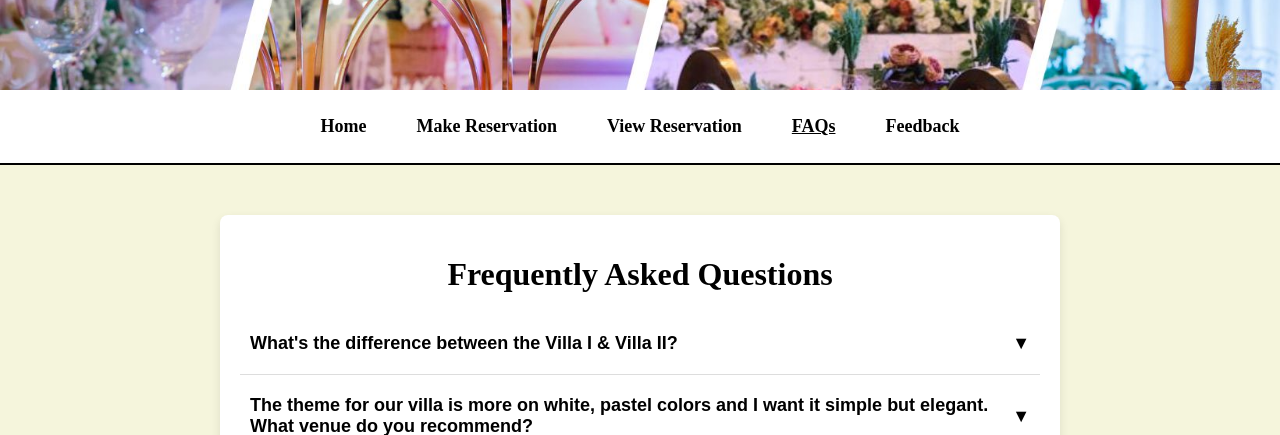
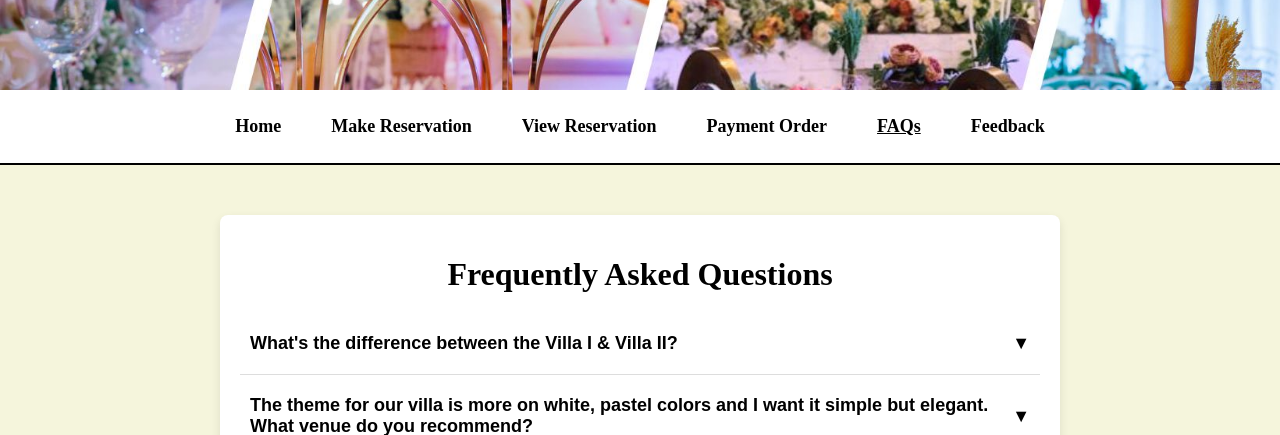
Before and after one commit to RosarioAngelica/trylang_cohere, a PHP site: page /VillaSalud.UI/pages/faqs.html in a window 1280 px wide. Shown: the top 435 px of the page. Run offline with PHP 8.4, Linux system fonts and the light colour scheme.

Commit message:
fix linking

```diff
--- a/VillaSalud.UI/pages/faqs.html
+++ b/VillaSalud.UI/pages/faqs.html
@@ -14,6 +14,7 @@
           <li><a href="../pages/p_homepage.html">Home</a></li>
           <li><a href="../pages/p_make_reservation.php">Make Reservation</a></li>
           <li><a href="../pages/p_view_reservation.html">View Reservation</a></li>
+          <li><a href="../pages/payment_order.html" >Payment Order</a></li>
           <li><a href="#" class="active">FAQs</a></li>
           <li><a href="../pages/feedback.php">Feedback</a></li>
         </ul>
--- a/VillaSalud.UI/pages/feedback.php
+++ b/VillaSalud.UI/pages/feedback.php
@@ -83,6 +83,7 @@ function test_input($data) {
         <li><a href="../pages/p_homepage.html">Home</a></li>
         <li><a href="../pages/p_make_reservation.php">Make Reservation</a></li>
         <li><a href="../pages/p_view_reservation.html">View Reservation</a></li>
+        <li><a href="../pages/payment_order.html" >Payment Order</a></li>
         <li><a href="../pages/faqs.html">FAQs</a></li>
         <li><a href="#" class="active">Feedback</a></li>
       </ul>
--- a/VillaSalud.UI/pages/p_homepage.html
+++ b/VillaSalud.UI/pages/p_homepage.html
@@ -15,6 +15,7 @@
             <li><a href="#" class="active">Home</a></li>
             <li><a href="../pages/p_make_reservation.php">Make Reservation</a></li>
             <li><a href="../pages/p_view_reservation.html">View Reservation</a></li>
+            <li><a href="../pages/payment_order.html" >Payment Order</a></li>
             <li><a href="../pages/faqs.html">FAQs</a></li>
             <li><a href="../pages/feedback.php">Feedback</a></li>
         </ul>
--- a/VillaSalud.UI/pages/p_make_reservation.php
+++ b/VillaSalud.UI/pages/p_make_reservation.php
@@ -116,6 +116,7 @@ if ($_SERVER["REQUEST_METHOD"] == "POST") {
             <li><a href="../pages/p_homepage.html">Home</a></li>
             <li><a href="#" class="active">Make Reservation</a></li>
             <li><a href="../pages/p_view_reservation.html">View Reservation</a></li>
+            <li><a href="../pages/payment_order.html" >Payment Order</a></li>
             <li><a href="../pages/faqs.html">FAQs</a></li>
             <li><a href="../pages/feedback.php">Feedback</a></li>
         </ul>
--- a/VillaSalud.UI/pages/p_view_reservation.html
+++ b/VillaSalud.UI/pages/p_view_reservation.html
@@ -14,6 +14,7 @@
         <li><a href="../pages/p_homepage.html">Home</a></li>
         <li><a href="../pages/p_make_reservation.php">Make Reservation</a></li>
         <li><a href="#" class="active">View Reservation</a></li>
+        <li><a href="../pages/payment_order.html" >Payment Order</a></li>
         <li><a href="../pages/faqs.html">FAQs</a></li>
         <li><a href="../pages/feedback.php">Feedback</a></li>
       </ul>
```
